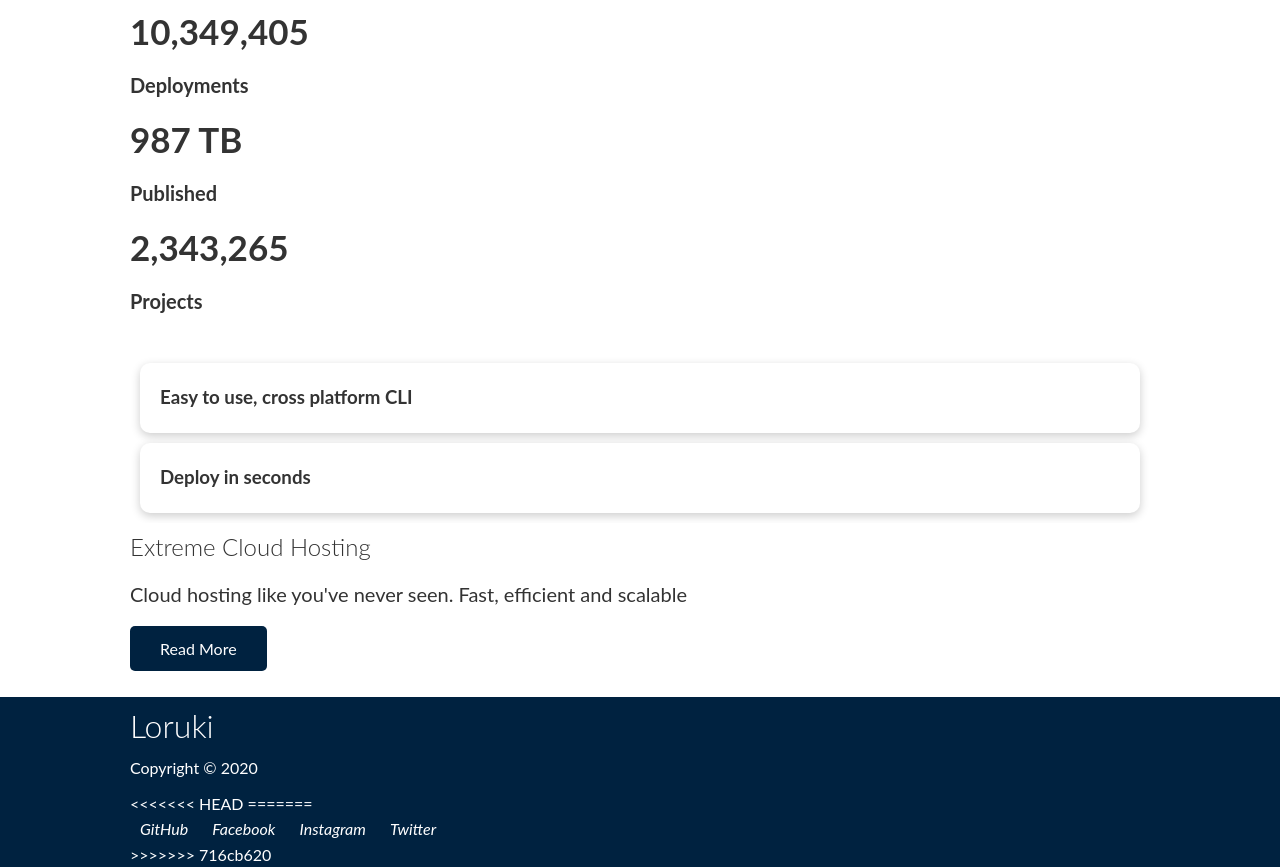
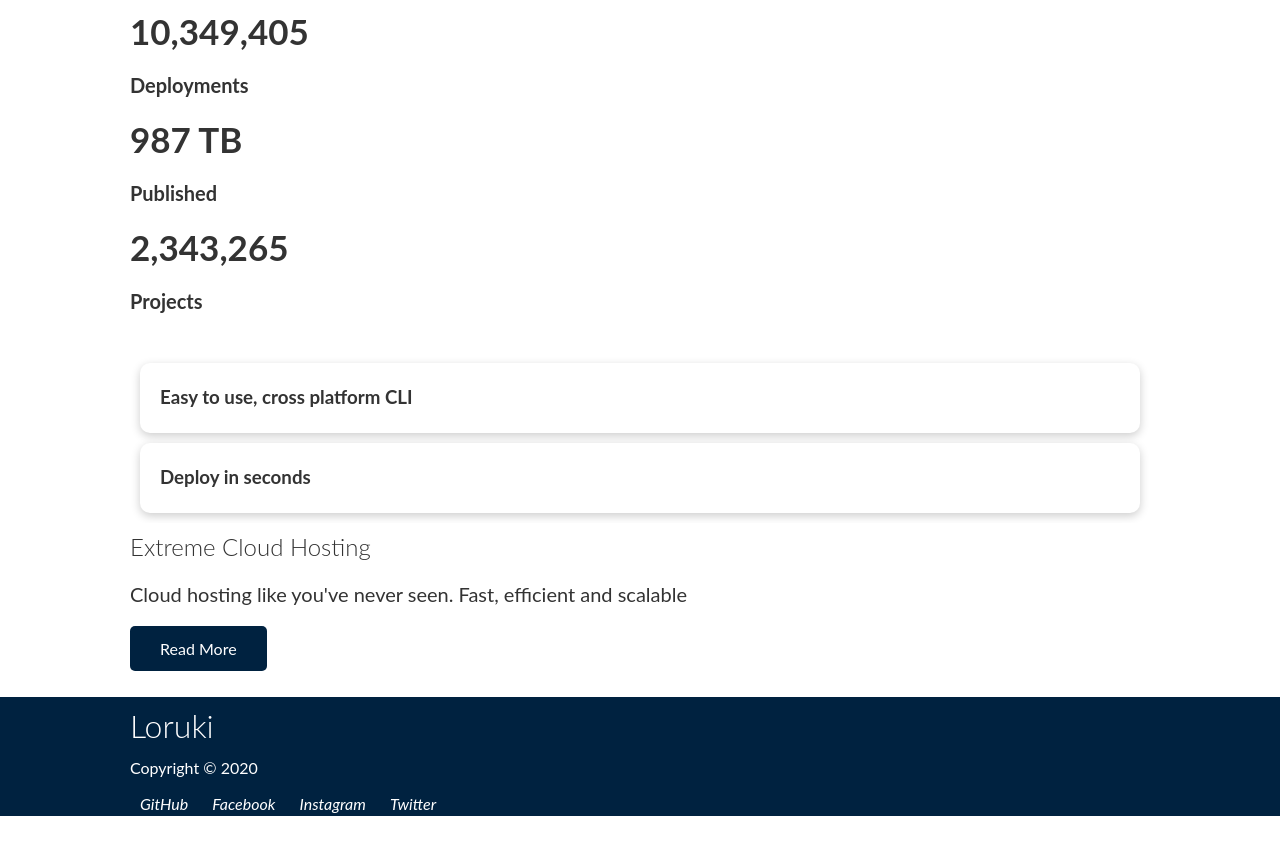
Before and after one commit to BF-FrontEnd-class/agile-development-group1-loruki-rebild, a website: page index.html in a window 1280 px wide. Shown: the part 1817-2684 px from the top of the page. After the commit the page ends 2633 px from the top, so only its background shows below. Drawn offline with Linux system fonts and the light colour scheme.

```diff
--- a/index.html
+++ b/index.html
@@ -172,15 +172,12 @@
           <h1>Loruki</h1>
           <p>Copyright &copy; 2020</p>
         </div>
-<<<<<<< HEAD
-=======
         <div class="social">
           <a href="#"><i class="fab fa-github fa-2x">GitHub</i></a>
           <a href="#"><i class="fab fa-facebook fa-2x">Facebook</i></a>
           <a href="#"><i class="fab fa-instagram fa-2x">Instagram</i></a>
           <a href="#"><i class="fab fa-twitter fa-2x">Twitter</i></a>
         </div>
->>>>>>> 716cb620
       </div>
     </footer>
   </body>
```
Also changed, not shown: features.html (+7 -13 lines).
